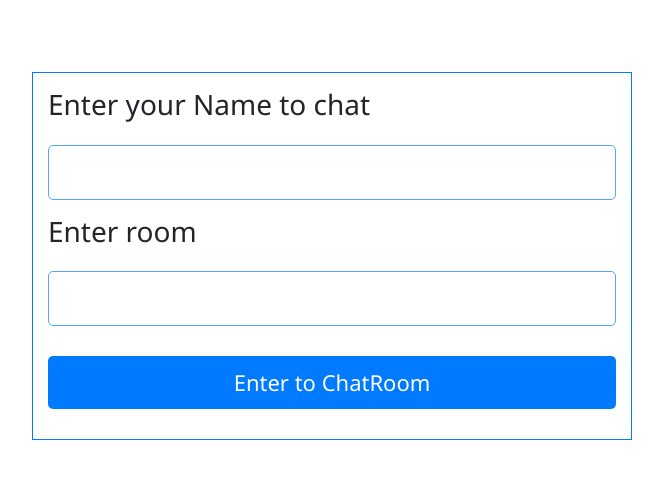
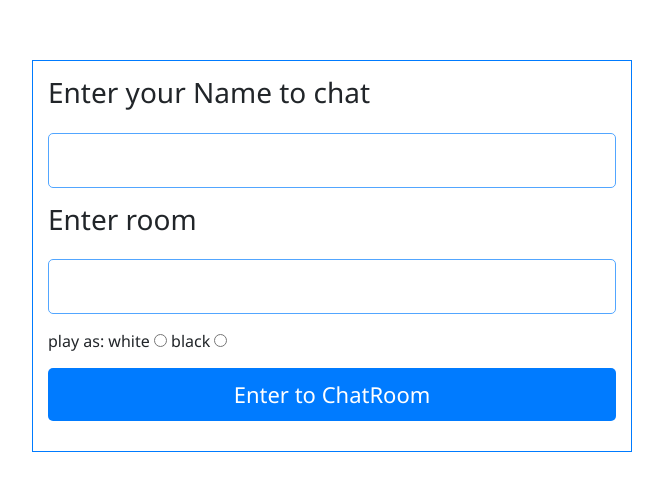
Before and after one commit to nandkishor-kumawat/chess-1v1, a website: page public/game.html in a window 1280 px wide. Shown: the part 144-634 px from the top of the page, without its empty margins (308-971 px from the left). Drawn offline with nearby package versions, Linux system fonts and the light colour scheme; no server answers.

Commit message:
Update game.html

```diff
--- a/public/game.html
+++ b/public/game.html
@@ -25,10 +25,18 @@
                     <h3>Enter room</h3>
                 </label>
                 <input type="text" name="room" id="room" required>
+
+                <span>play as: </span>
+                <label for="white">white</label>
+                <input type="radio" name="player" id="white">
+                <label for="black">black</label>
+                <input type="radio" name="player" id="black" >
                 <input type="button" id="submitBtn" value="Enter to ChatRoom">
             </div>
             <p id="error"></p>
         </section>
+
+
         <section id="game">
             <div class="settings">
                 <div>Player: <span id="currentPlayer" class="white"></span></div>
```
